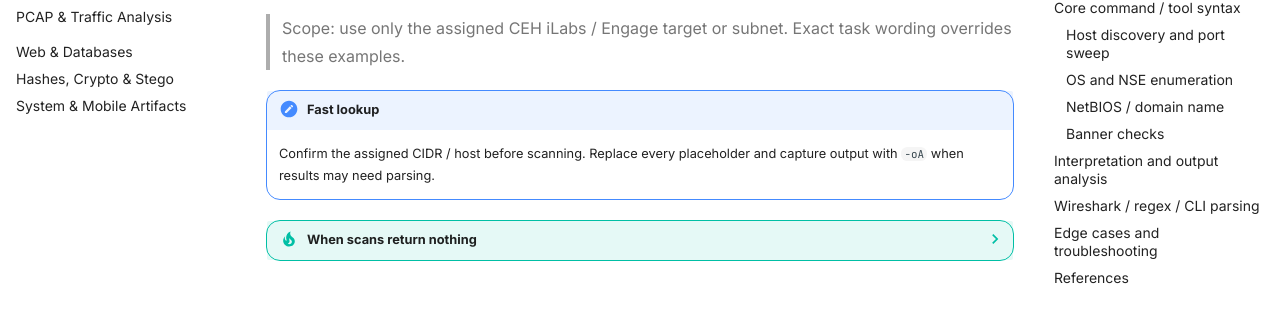
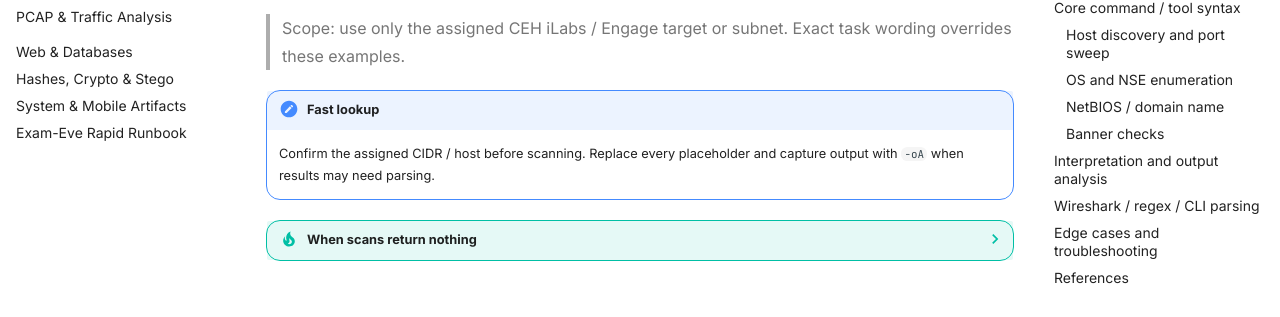
Before and after one commit to akash870547-hue/CEH-Notes, an MkDocs documentation site: the page built from docs/01-recon-scanning.md, in a window 1280 px wide. Shown: the part 215-532 px from the top of the page. Built offline with MkDocs 1.6.1 and Material for MkDocs 9.7.7, drawn with Linux system fonts in a browser that asks for light colours; comment, search, counter and statistics services are not loaded.

Commit message:
Add exam-eve runbook to documentation navigation

```diff
--- a/mkdocs.yml
+++ b/mkdocs.yml
@@ -96,6 +96,7 @@ nav:
       - "Web & Databases": 03-web-databases.md
       - "Hashes, Crypto & Stego": 04-hashes-crypto.md
       - "System & Mobile Artifacts": 05-system-mobile.md
+      - "Exam-Eve Rapid Runbook": ../exam-practical/06-Exam-Eve-Rapid-Runbook.md
   - "CEH Modules":
       - "Module Directory": module-library.md
       - "Foundations and Vulnerability Assessment":
@@ -176,6 +177,7 @@ nav:
       - "Quick Tool Reference": TOOLS-QUICK-REFERENCE.md
       - "Exam Workflow": EXAM-WORKFLOW.md
       - "Revision Checklist": REVISION-CHECKLIST.md
+      - "Exam-Eve Rapid Runbook": ../exam-practical/06-Exam-Eve-Rapid-Runbook.md
       - "Lab Notes Template": LAB-NOTES-TEMPLATE.md
       - "Quality Audit": QUALITY-AUDIT.md
   - "Complete Library": existing-notes.md
```
